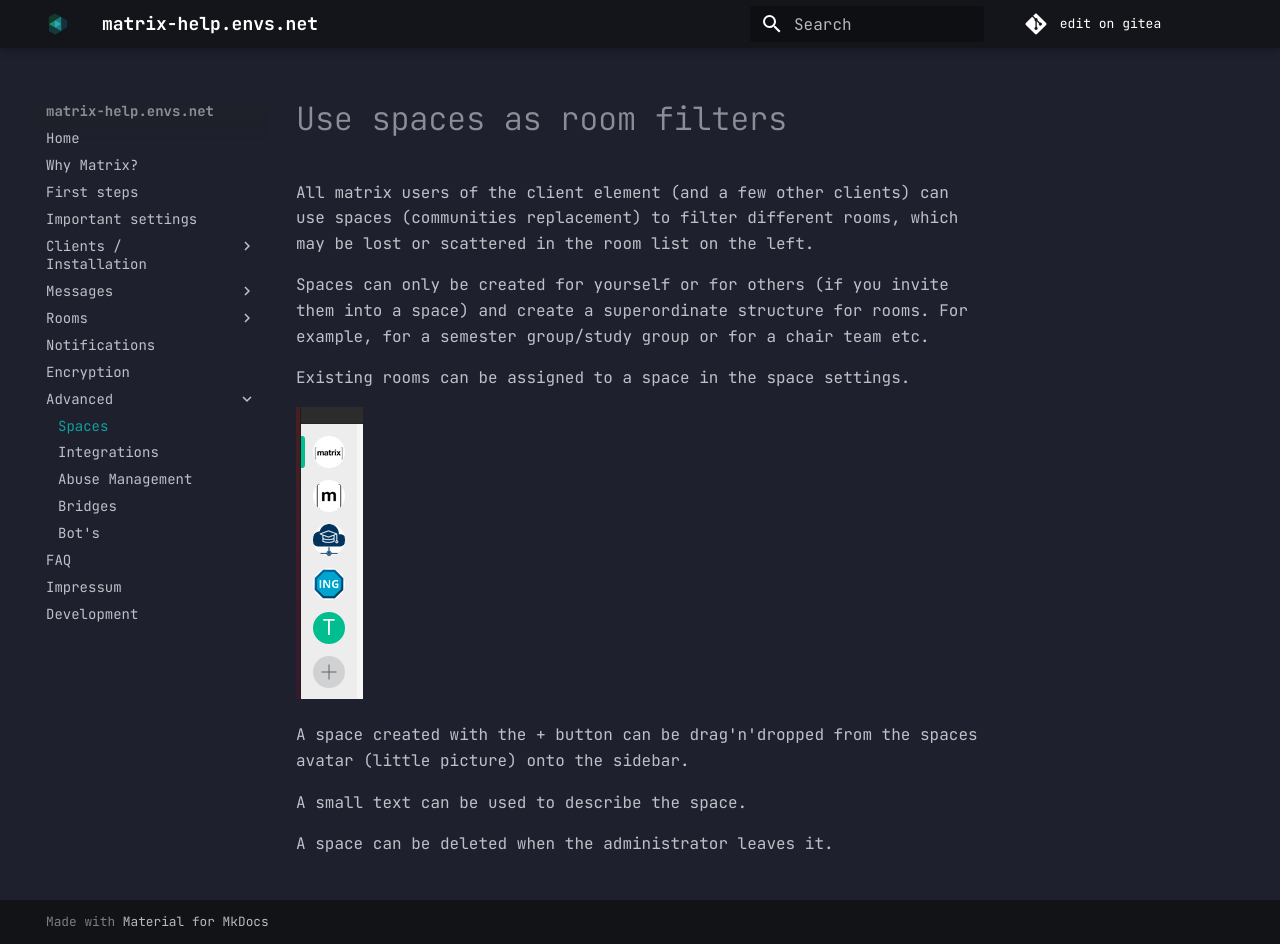
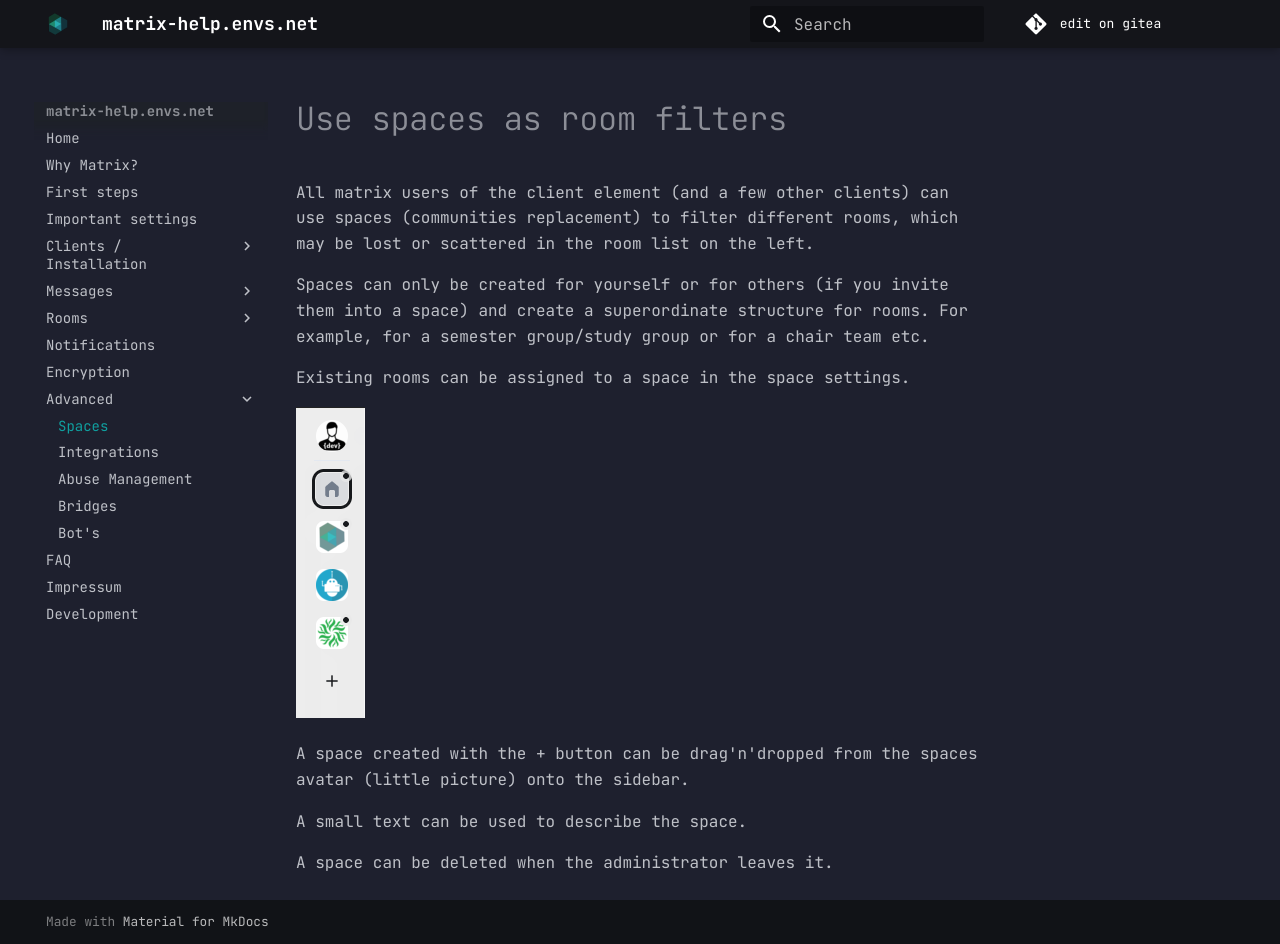
Before and after one commit to envs-net/matrix-doc, an MkDocs documentation site: the page built from docs/advanced/spaces.md, in a window 1280 px wide and 944 px high. Built offline with MkDocs 1.6.1 and Material for MkDocs 9.7.7, drawn with Linux system fonts in a browser that asks for light colours.

Commit message:
update advanced/spaces.md image

```diff
--- a/docs/advanced/spaces.md
+++ b/docs/advanced/spaces.md
@@ -11,7 +11,7 @@ Spaces can only be created for yourself or for others (if you invite them into a
 
 Existing rooms can be assigned to a space in the space settings.
 
-![Screenshot of the selection of the current community](/images/20_spaces.webp)
+![Screenshot of the selection of the current community](/images/20_spaces.png)
 
 A space created with the + button can be drag'n'dropped from the spaces avatar (little picture) onto the sidebar.
 
```
Also changed, not shown: docs/images/20_spaces.png (added), docs/images/20_spaces.webp (deleted).
